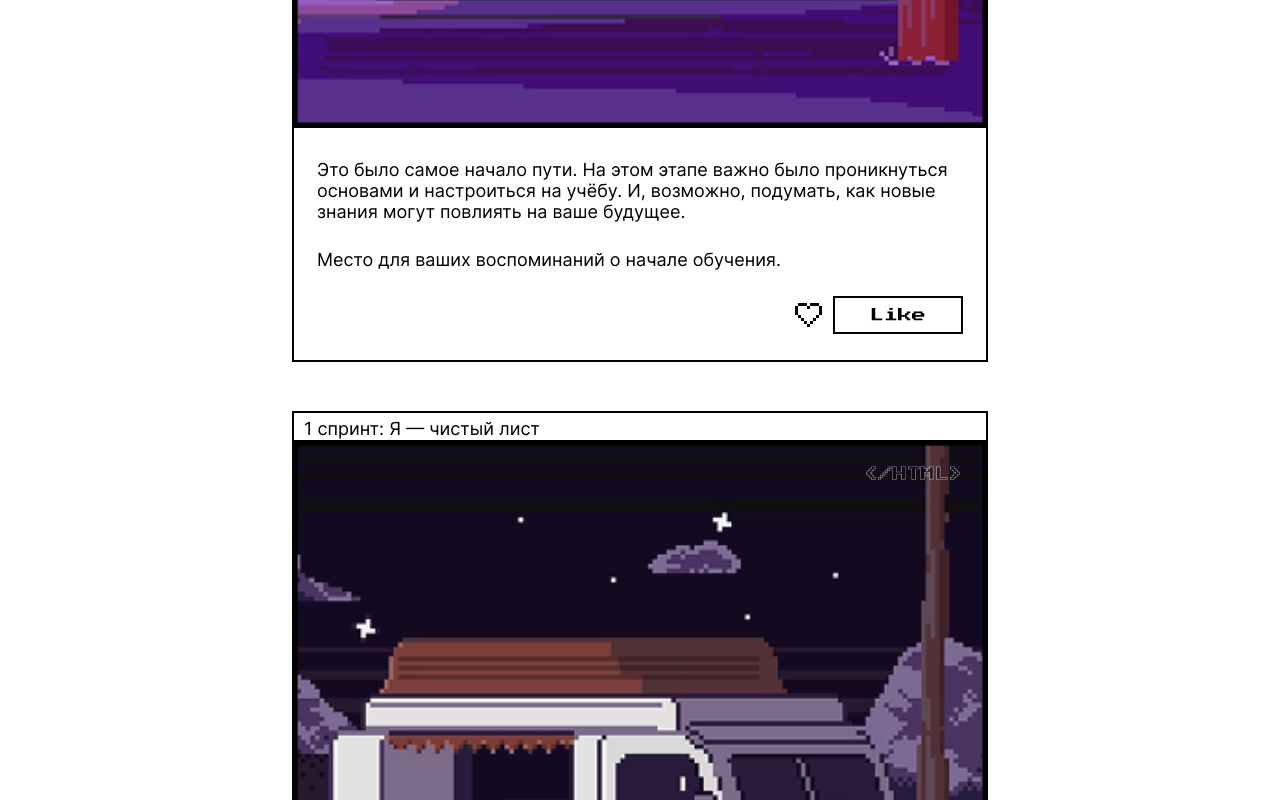
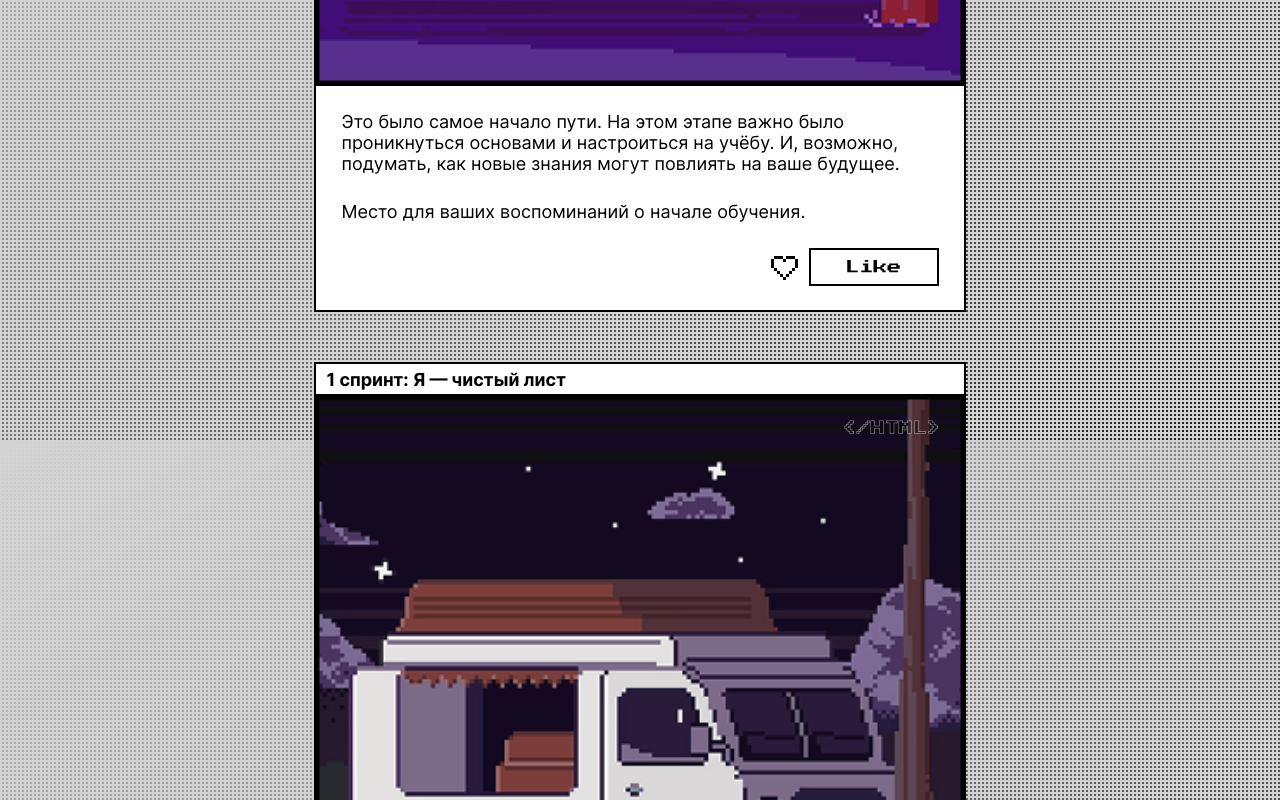
Before and after one commit to dashkkkk/zakrivayuschiy-teg-f, a plain HTML site: page index.html in a window 1280 px wide. Shown: the part 1160-1960 px from the top of the page. Drawn offline with Linux system fonts and the light colour scheme.

Commit message:
Add files via upload

```diff
--- a/styles/animations.css
+++ b/styles/animations.css
@@ -25,7 +25,7 @@
 
 .like-icon .main-body {
   fill: transparent;
-  transition: fill 0.3s ease-in-out 0.05s;
+  transition: fill 0.3s linear 0.05s;
 }
 
 .card__icon-button:hover .contour {
@@ -63,17 +63,17 @@
 
 .like-icon.is-liked .core {
   fill: var(--bg-heart);
-  transition: fill 0.3s ease-in;
+  transition: fill 0.3s linear;
 }
 
 .like-icon.is-liked .main-body {
   fill: var(--bg-heart);
-  transition: fill 0.3s ease-in 0.05s;
+  transition: fill 0.3s linear 0.05s;
 }
 
 .like-icon.is-liked .contour {
   fill: var(--bg-heart);
-  transition: fill 0.3s ease-in 0.06s;
+  transition: fill 0.3s linear 0.06s;
 }
 
 @keyframes HeartScale {
--- a/styles/style.css
+++ b/styles/style.css
@@ -13,7 +13,7 @@
 .page {
   min-inline-size: 320px;
   min-block-size: 100dvb;
-  font-family: var(--main-font, "Inter", sans-serif);
+  font-family: var(--main-font, "Inter"), sans-serif;
   font-variation-settings: "wght" var(--normal-font-weight, 400);
   display: flex;
   flex-direction: column;
@@ -22,8 +22,7 @@
   min-width: 375px;
   width: 100%;
   background-image: var(--bg-image);
-  background-size: 100% 100vh;
-  background-attachment: local;
+  background-attachment: fixed;
   background-position: top;
   background-repeat: no-repeat;
 }
@@ -37,7 +36,7 @@
 }
 
 .header_block {
-  font-family: var(--accent-font, "PressStart2P", "Arial", fantasy);
+  font-family: var(--accent-font, "PressStart2P"), "Arial", fantasy;
   border: 2px solid rgb(0 0 0);
   inset-block-start: 100px;
   inset-inline-end: 100px;
@@ -68,44 +67,49 @@
 }
 
 .main {
-  background-color: var(--main-color, #fff);
+  background-color: transparent;
   display: flex;
   flex-direction: column;
-  gap: 49px;
+  gap: 50px;
   align-items: center;
-  inline-size: var(--main-inline-size, clamp(375px, 100%, 696px));
+  inline-size: var(
+    --main-inline-size,
+    clamp(23.438rem, 16.285rem + 30.516vw, 43.75rem)
+  );
   z-index: 1;
 }
 
 .card {
-  inline-size: var(--main-inline-size, clamp(375px, 100%, 696px));
-  display: flex;
-  flex-direction: column;
-  align-items: flex-end;
+  width: var(
+    --main-inline-size,
+    clamp(23.438rem, 16.285rem + 30.516vw, 43.75rem)
+  );
   border: 2px solid var(--accent-color, #000);
+  background-color: var(--main-color, #fff);
 }
 
 .card_title {
   font-size: var(--cards-titles-font-size, 18px);
-  padding: 5px 10px 3px 10px;
+  font-variation-settings: "wght" var(--bold-font-weight, 700);
   inline-size: 100%;
+  padding-inline-start: 10px;
+  padding-inline-end: 10px;
+  padding-block-start: 5px;
+  padding-block-end: 6px;
 }
 
 .card__image-wrapper {
-  display: inline-block;
   position: relative;
-  width: var(--main-inline-size, clamp(375px, 100%, 696px));
   align-self: center;
-  z-index: -1;
   outline: 2px solid var(--accent-color, #000);
+  width: clamp(23.438rem, 16.373rem + 30.141vw, 43.5rem);
+  height: clamp(23.438rem, 16.373rem + 30.141vw, 43.5rem);
 }
 
 .card_image {
   inline-size: 100%;
-  block-size: 100%;
   object-fit: cover;
-  display: block;
-  outline: 2px solid var(--accent-color, #000);
+  aspect-ratio: 1/1;
 }
 
 .card_image_gray {
@@ -140,7 +144,7 @@
   inset-block-start: 25px;
   inset-inline-end: 11px;
   right: clamp(0.813rem, 1.127vw + 0.548rem, 1.563rem);
-  font-family: var(--accent-font, "PressStart2P", "Arial", fantasy);
+  font-family: var(--accent-font, "PressStart2P"), "Arial", fantasy;
   mix-blend-mode: hard-light;
   color: var(--label-color, rgb(1 1 1 / 0.5));
   font-size: var(--card-lables-font-size, 14px);
@@ -155,7 +159,7 @@
   line-height: 21px;
   display: flex;
   flex-direction: column;
-  padding: var(--card-text-paddings, 33px 23px 25px);
+  padding: var(--card-text-paddings, 27px 25px 23px);
   white-space: normal;
 }
 
@@ -181,7 +185,7 @@
 
 .button__text {
   font-size: var(--button-text-font-size, 14px);
-  font-family: var(--accent-font, "PressStart2P", "Arial", fantasy);
+  font-family: var(--accent-font, "PressStart2P"), "Arial", fantasy;
   color: var(--main-color, #fff);
   mix-blend-mode: difference;
   z-index: 2;
@@ -227,6 +231,7 @@
   background-color: transparent;
   overflow: hidden;
   position: relative;
+  background-color: var(--main-color, #fff);
 }
 
 .text_button:focus {
@@ -260,7 +265,7 @@
 }
 
 .button_memory-text {
-  font-family: var(--accent-font, "PressStart2P", "Arial", fantasy);
+  font-family: var(--accent-font, "PressStart2P"), "Arial", fantasy;
   font-size: var(--button-text-font-size, 14px);
   white-space: nowrap;
 }
@@ -297,7 +302,7 @@ dialog .floppy-icon {
 }
 
 .dialog_text {
-  font-family: var(--accent-font, "PressStart2P", "Arial", fantasy);
+  font-family: var(--accent-font, "PressStart2P"), "Arial", fantasy;
   font-size: var(--card-lables-font-size, 14px);
   text-transform: uppercase;
   line-height: 150%;
@@ -311,7 +316,7 @@ dialog .floppy-icon {
 }
 
 .dialog_button_text {
-  font-family: var(--accent-font, "PressStart2P", "Arial", fantasy);
+  font-family: var(--accent-font, "PressStart2P"), "Arial", fantasy;
   font-size: var(--button-text-font-size, 14px);
   text-transform: uppercase;
 }
@@ -324,7 +329,7 @@ dialog .floppy-icon {
   height: 100%;
   transform: translateX(-100%);
   z-index: 0;
-  background-color: var(--accent-color);
+  background-color: var(--accent-color, #000);
   transform-origin: left;
   transition: transform 0.5s ease-in-out;
 }
@@ -358,16 +363,12 @@ dialog .floppy-icon {
     inline-size: 100%;
   }
 
-  .card__image-wrapper {
-    inline-size: 100%;
-  }
-
-  .card_image {
-    inline-size: 100%;
+  .card_title {
+    padding: 3px 10px 5px 10px;
   }
 
   .card_text_container {
-    padding: 28px 25px 26px;
+    padding: 25px 25px 24px;
   }
 
   .floppy-icon {
--- a/styles/variables.css
+++ b/styles/variables.css
@@ -27,14 +27,14 @@
   --main-color: #fff;
   --contour-color: var(--accent-color);
   --bg-heart: rgba(255, 0, 0, 1);
-  --main-inline-size: clamp(375px, 100%, 696px);
+  --main-inline-size: clamp(23.438rem, 16.285rem + 30.516vw, 43.75rem);
 
   --cards-titles-font-size: 18px;
   --card-lables-font-size: 14px;
   --cards-main-text-font-size: 18px;
   --button-text-font-size: 14px;
 
-  --card-text-paddings: 33px 23px 25px;
+  --card-text-paddings: 27px 25px 23px;
   --accent-color: #000;
   --label-text-stroke-color: rgb(255 255 255 / 0.5);
 }
```
